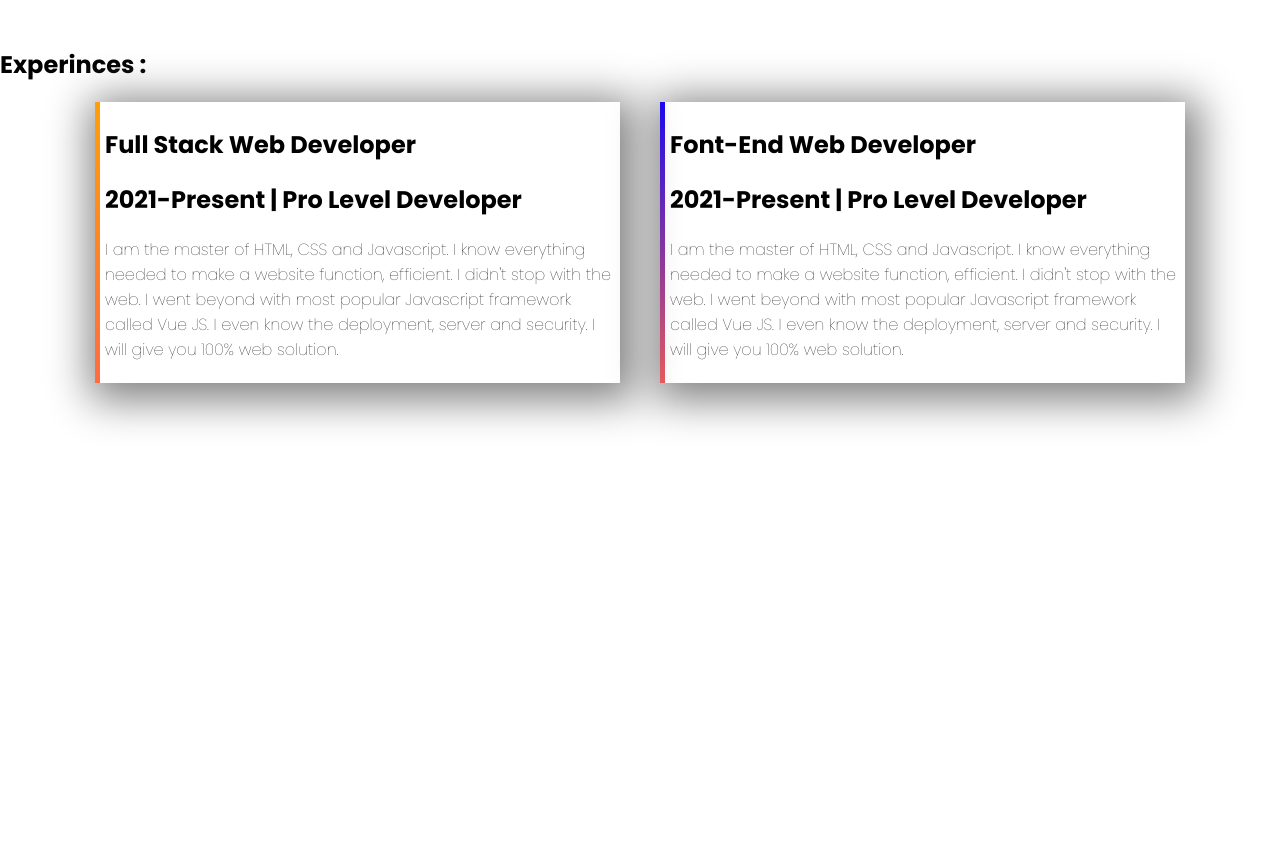
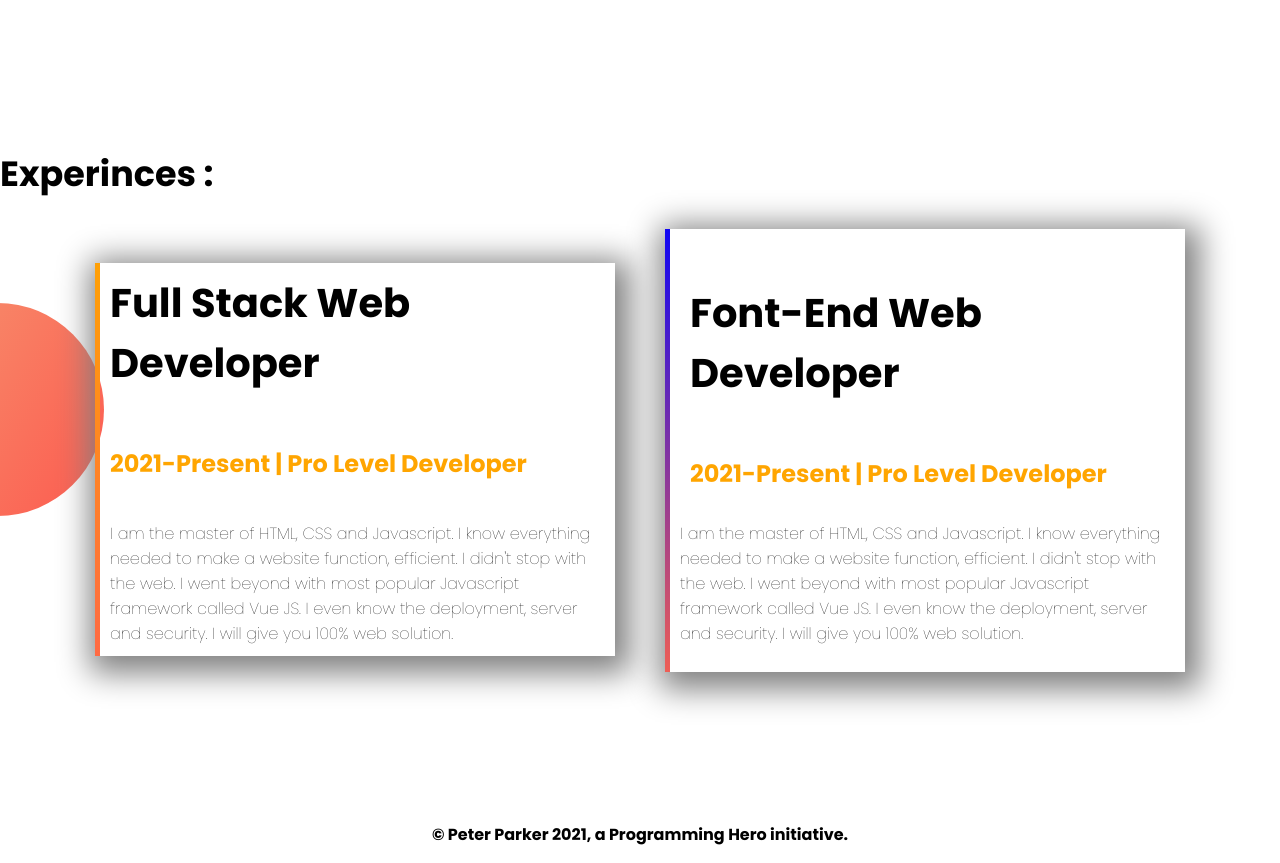
Before and after one commit to Shahjalal1984/developer-portfolio-1, a plain HTML site: page index.html in a window 1280 px wide. Shown: the part 1171-2034 px from the top of the page. Before the commit the page ends 1654 px from the top, so only its background shows below. Drawn offline with Linux system fonts and the light colour scheme.

Commit message:
footer comppleted

```diff
--- a/index.html
+++ b/index.html
@@ -74,5 +74,11 @@
              </div>
          </div>
      </section>
+
+     <!-- start footer here............ -->
+
+     <footer>
+         <p>© Peter Parker 2021, a Programming Hero initiative.</p>
+     </footer>
 </body>
 </html>
--- a/style.css
+++ b/style.css
@@ -9,7 +9,7 @@ body{
 }
 .flexible{
     display: flex;
-    margin-bottom: 100px;
+    margin-bottom: 150px;
 }
 .half-width{
     width: 50%;
@@ -40,11 +40,15 @@ body{
     color: #fff;
 }
 /* Style for second section ======*/
+
 .section2-banner{
     background-image: url(images/dream-bg.png);
     background-repeat: no-repeat;
     background-position: right;
     background-position-y: 250px;
+}
+.section-3>h1{
+    font-size: 25px;
 }
 .division-margin-right{
     margin-right:30px;
@@ -53,24 +57,54 @@ body{
 
 /* start styling section-3 */
 .section-3{
-
+    background-image: url(images/exp-bg.png);
+    background-repeat: no-repeat;
+    background-position: left;
 }
 .section-3>h1 {
     font-weight: 900;
+    font-size: 35px;
 }
 #section-3-left{
     margin-left: 95px;
-    margin-right: 20px;
-    padding: 5px;
+    margin-right: 25px;
     border-left: 5px solid orange;
     border-image: linear-gradient(orange, #FF6549) 30;
-    box-shadow: 5px 7px 40px 10px gray;
+    box-shadow: 5px 7px 30px 10px gray;
 }
 #section-3-right{
-    margin-left: 20px;
+    margin-left: 25px;
     margin-right: 95px;
-    padding: 5px;
     border-left: 5px solid orange;
     border-image: linear-gradient(blue, #FF6549) 30;
-    box-shadow: 5px 7px 40px 10px gray;
+    box-shadow: 5px 7px 30px 10px gray;
 }
+#section-3-left h1{
+    font-size: 40px;
+    padding: 10px;
+
+}
+#section-3-right h1{
+    font-size: 40px;
+    padding: 10px;
+
+}
+#section-3-left h2{
+    color: orange;
+    padding: 10px;
+
+}
+#section-3-right h2{
+    color: orange;
+    padding: 10px;
+
+}
+#section-3-left p, #section-3-right{
+    padding: 10px;
+
+}
+
+footer p{
+    text-align: center;
+    font-weight: 700;
+}
```
